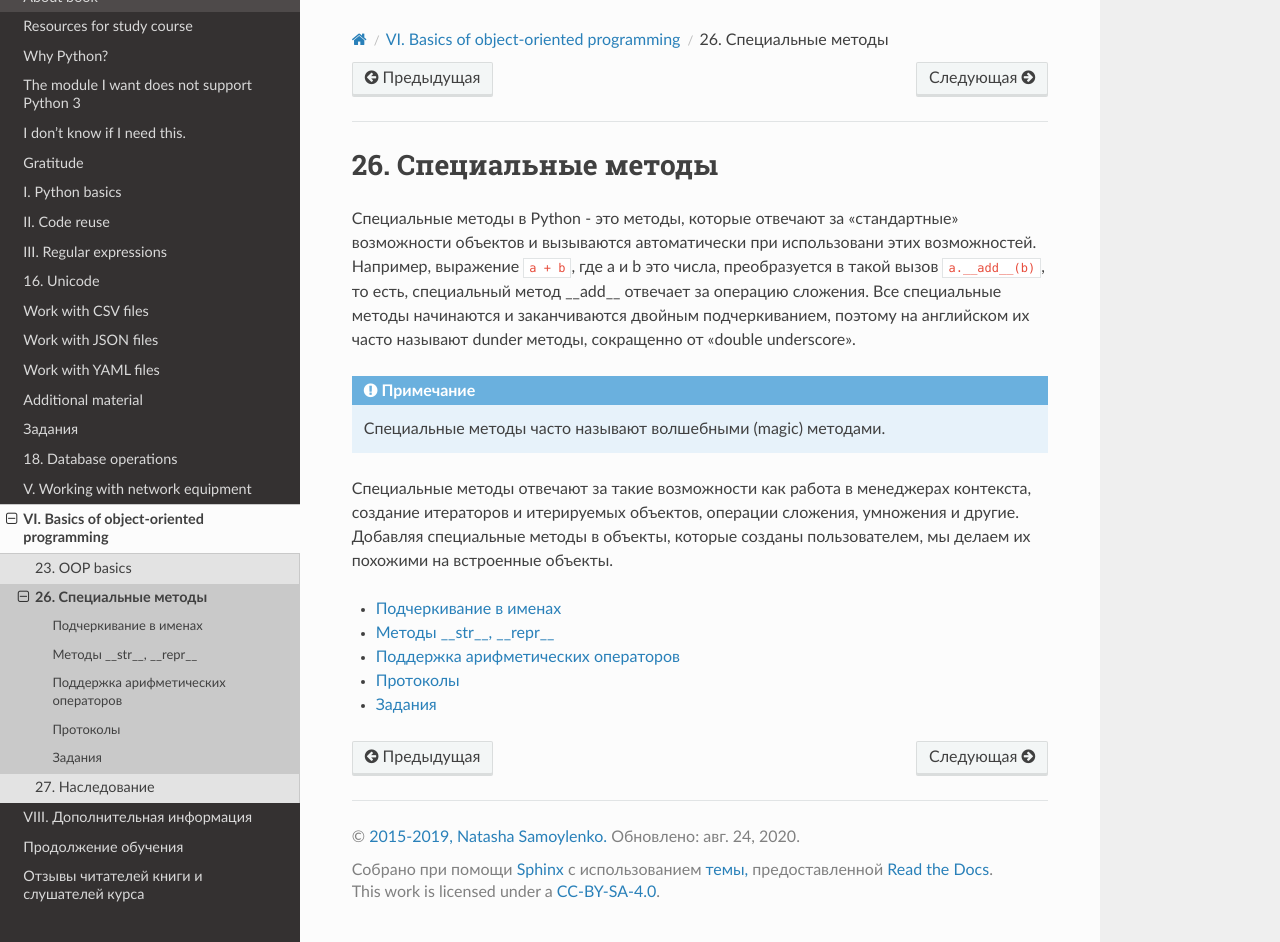
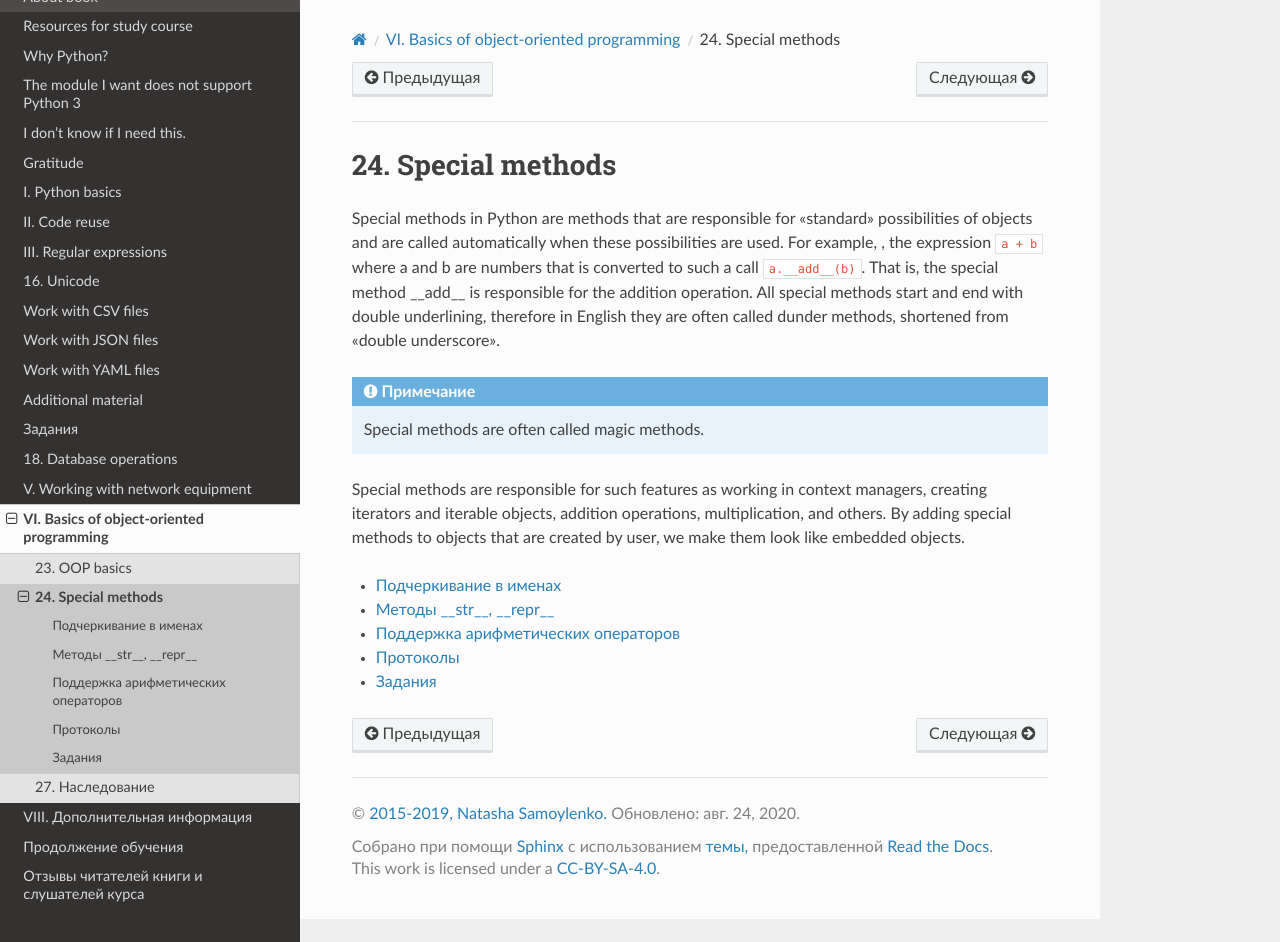
Before and after one commit to Aidar5/nattoeng, a Sphinx documentation site: the page built from docs/source/book/24_oop_special_methods/index.rst, in a window 1280 px wide and 942 px high. Built offline with Sphinx 7.4.7 and the Read the Docs theme 2.0.0, drawn with Linux system fonts in a browser that asks for light colours; pages that are not in the unit, such as notebooks, are missing from menus.

Commit message:
Update index.rst

```diff
--- a/docs/source/book/24_oop_special_methods/index.rst
+++ b/docs/source/book/24_oop_special_methods/index.rst
@@ -4,25 +4,17 @@
 
 .. _oop_special_methods_index:
 
-26. Специальные методы
+24. Special methods
 ======================
 
-Специальные методы в Python - это методы, которые отвечают за "стандартные" возможности
-объектов и вызываются автоматически при использовани этих возможностей.
-Например, выражение ``a + b``, где a и b это числа, преобразуется в такой вызов
-``a.__add__(b)``, то есть, специальный метод __add__ отвечает за операцию сложения.
-Все специальные методы начинаются и заканчиваются двойным подчеркиванием, поэтому
-на английском их часто называют dunder методы, сокращенно от "double underscore".
+Special methods in Python are methods that are responsible for  "standard" possibilities of objects and are called automatically when these possibilities are used. For example, , the expression ``a + b``  where a and b are numbers that is converted to such a call  ``a.__add__(b)``. That is, the special method __add__ is responsible for the addition operation. All special methods start and end with double underlining, therefore in English they are often called dunder methods, shortened from "double underscore".
 
 
 .. note::
 
-    Специальные методы часто называют волшебными (magic) методами.
+    Special methods are often called magic methods.
 
-Специальные методы отвечают за такие возможности как работа в менеджерах контекста,
-создание итераторов и итерируемых объектов, операции сложения, умножения и другие.
-Добавляя специальные методы в объекты, которые созданы пользователем, мы делаем
-их похожими на встроенные объекты.
+Special methods are responsible for such features as working in context managers, creating iterators and iterable objects, addition operations, multiplication, and others. By adding special methods to objects that are created by user, we make them look like embedded objects.
 
 .. toctree::
    :maxdepth: 1
```
